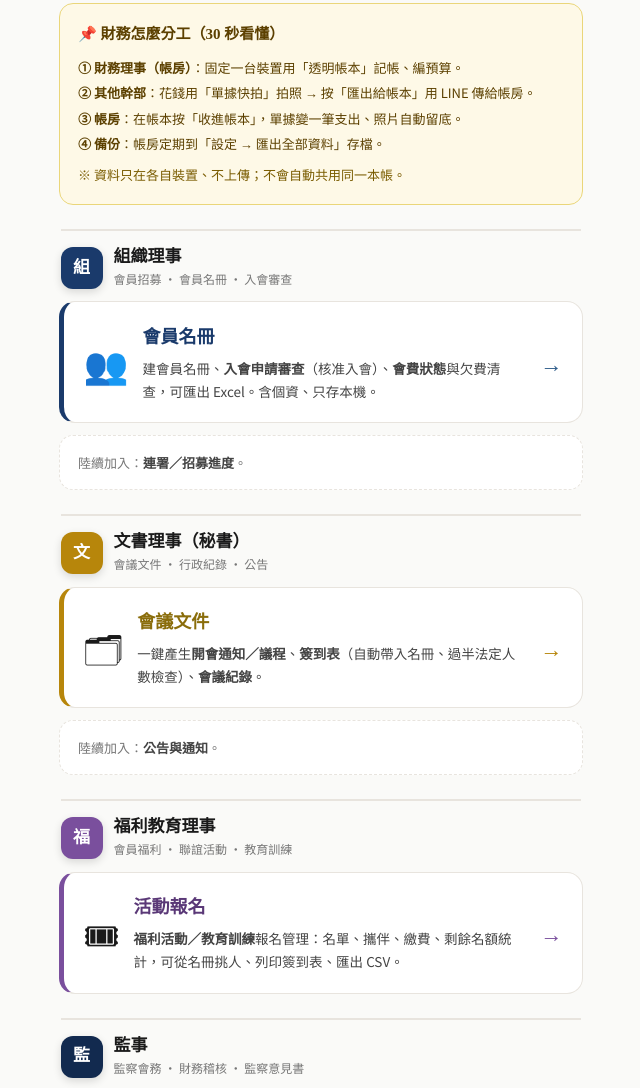
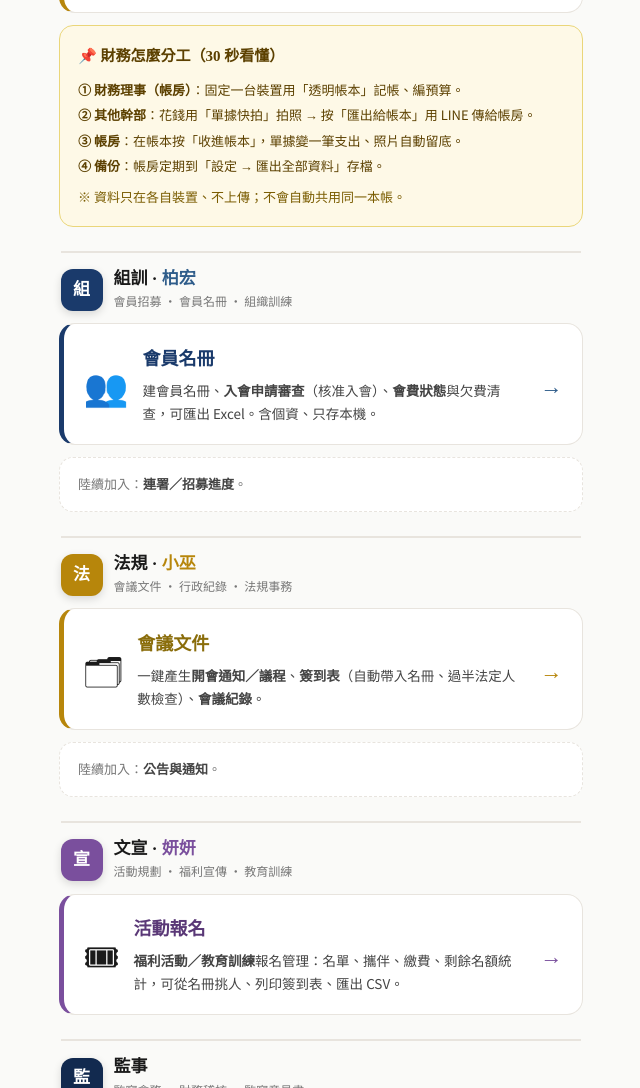
Before and after one commit to wgz5138/union-guide, a plain HTML site: page union.html in a window 1280 px wide. Shown: the part 1110-2198 px from the top of the page, without its empty margins (319-959 px from the left). Drawn offline with Linux system fonts and the light colour scheme.

Commit message:
union.html: 更新四位理事職稱與姓名（法規·小巫、文宣·妍妍、總務·瑋聆、組訓·柏宏） (#22)
Co-authored-by: Claude <noreply@anthropic.com>

```diff
--- a/union.html
+++ b/union.html
@@ -110,7 +110,7 @@
 
   <main>
     <p style="font-size:12.5px;color:var(--ink-soft);background:#fff;border:1px solid var(--border);border-radius:12px;padding:.7rem .85rem;margin-bottom:.4rem;line-height:1.75;">
-      依章程第16條，本會置<b>理事五人（含理事長）、監事一人</b>。下面按「<b>五理一監</b>」分工排列，每位幹部找自己的區塊辦事即可；標「建置中」的工具會陸續加入。
+      依章程第16條，本會置<b>理事五人（含理事長）、監事一人</b>。分工：理事長、法規（小巫）、文宣（妍妍）、總務（瑋聆）、組訓（柏宏）、監事。找自己的區塊辦事；標「建置中」的工具陸續加入。
     </p>
 
     <!-- ① 理事長 -->
@@ -127,8 +127,8 @@
     </a>
     <div class="soon">陸續加入：<b>團體協商進度</b>。<br>※ 跨組事項（年度計畫、決算、監察報告）由理事長彙整提會員大會。</div>
 
-    <!-- ② 財務理事 -->
-    <div class="role"><div class="rb r-fin">財</div><div><div class="rt">財務理事（會計／出納）</div><div class="rd">年度預算 · 收支記帳 · 決算報稅</div></div></div>
+    <!-- ② 總務 -->
+    <div class="role"><div class="rb r-fin">財</div><div><div class="rt">總務 · <span style="color:var(--green-mid)">瑋聆</span></div><div class="rd">年度預算 · 收支記帳 · 決算報稅</div></div></div>
     <a class="tile plan" href="plan.html">
       <div class="row">
         <span class="ico">📅</span>
@@ -168,8 +168,8 @@
       <span style="display:block;margin-top:6px;color:#7a5c00">※ 資料只在各自裝置、不上傳；不會自動共用同一本帳。</span>
     </div>
 
-    <!-- ③ 組織理事 -->
-    <div class="role"><div class="rb r-org">組</div><div><div class="rt">組織理事</div><div class="rd">會員招募 · 會員名冊 · 入會審查</div></div></div>
+    <!-- ③ 組訓 -->
+    <div class="role"><div class="rb r-org">組</div><div><div class="rt">組訓 · <span style="color:var(--navy-mid)">柏宏</span></div><div class="rd">會員招募 · 會員名冊 · 組織訓練</div></div></div>
     <a class="tile" href="roster.html" style="border-left-color:var(--navy)">
       <div class="row">
         <span class="ico">👥</span>
@@ -182,8 +182,8 @@
     </a>
     <div class="soon">陸續加入：<b>連署／招募進度</b>。</div>
 
-    <!-- ④ 文書理事 -->
-    <div class="role"><div class="rb r-doc">文</div><div><div class="rt">文書理事（秘書）</div><div class="rd">會議文件 · 行政紀錄 · 公告</div></div></div>
+    <!-- ④ 法規 -->
+    <div class="role"><div class="rb r-doc">法</div><div><div class="rt">法規 · <span style="color:var(--gold)">小巫</span></div><div class="rd">會議文件 · 行政紀錄 · 法規事務</div></div></div>
     <a class="tile shot" href="meeting.html">
       <div class="row">
         <span class="ico">🗂</span>
@@ -196,8 +196,8 @@
     </a>
     <div class="soon">陸續加入：<b>公告與通知</b>。</div>
 
-    <!-- ⑤ 福教理事 -->
-    <div class="role"><div class="rb r-wel">福</div><div><div class="rt">福利教育理事</div><div class="rd">會員福利 · 聯誼活動 · 教育訓練</div></div></div>
+    <!-- ⑤ 文宣 -->
+    <div class="role"><div class="rb r-wel">宣</div><div><div class="rt">文宣 · <span style="color:#7A4F9D">妍妍</span></div><div class="rd">活動規劃 · 福利宣傳 · 教育訓練</div></div></div>
     <a class="tile" href="activity.html" style="border-left-color:#7A4F9D">
       <div class="row">
         <span class="ico">🎟</span>
```
